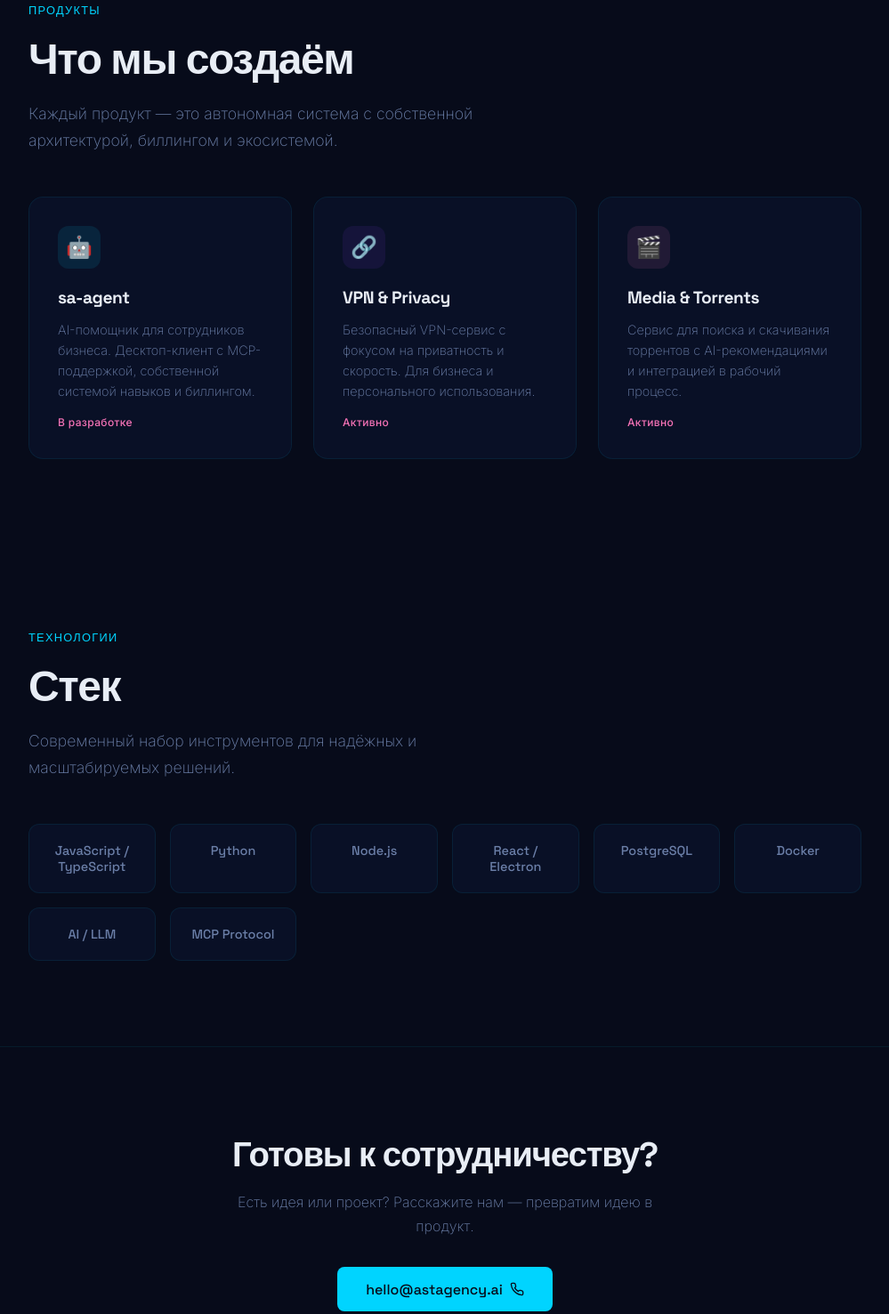
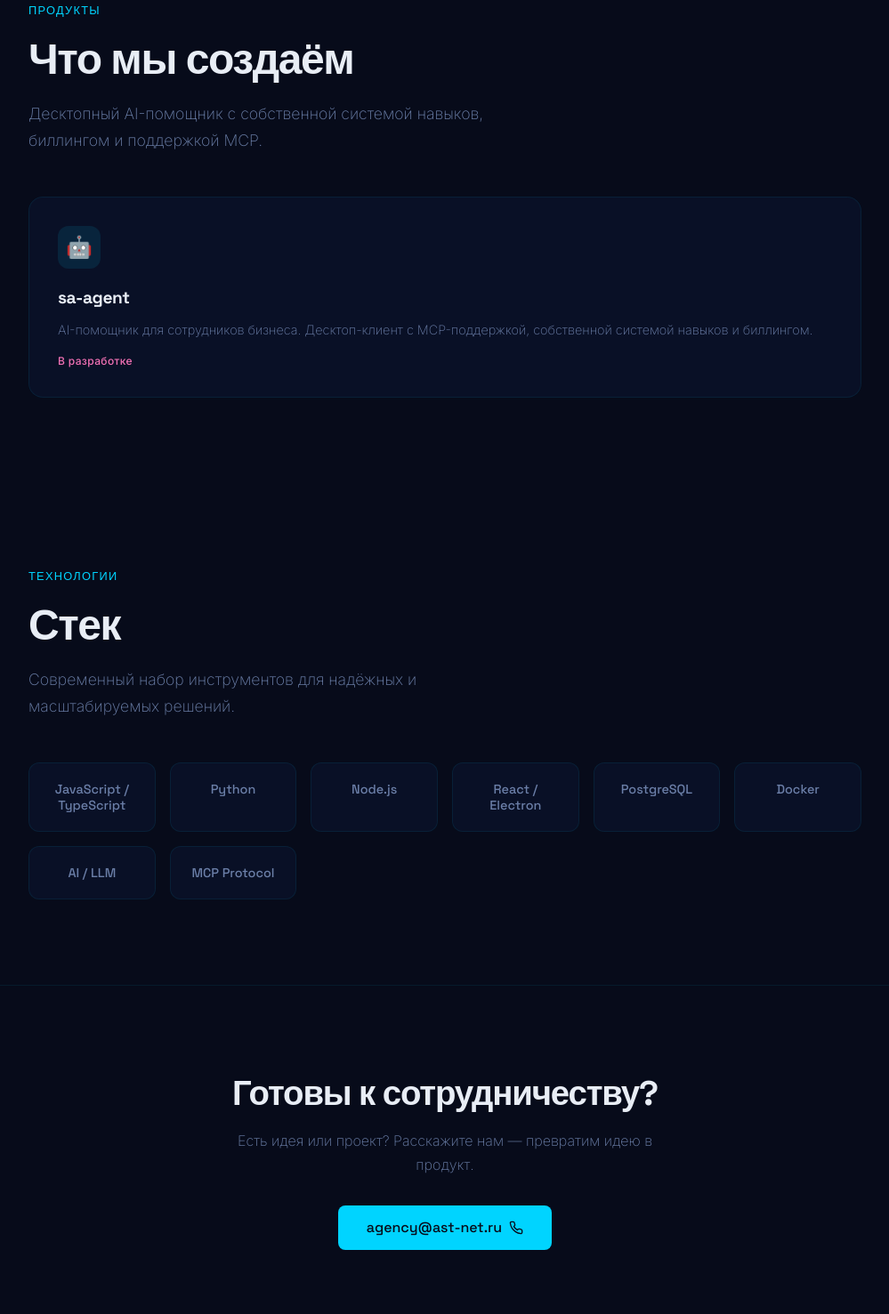
Before and after one commit to AstAgency/astagency.github.io, a plain HTML site: page index.html in a window 1280 px wide. Shown: the part 893-2370 px from the top of the page at 89% size, without its empty margins (140-1139 px from the left). Drawn offline with Linux system fonts and the light colour scheme.

Commit message:
fix: убрал VPN и Torrents, обновил email
- Оставил только sa-agent (единственный продукт AstAgency)
- Email: agency@ast-net.ru

```diff
--- a/index.html
+++ b/index.html
@@ -571,8 +571,7 @@
       <div class="section-label fade-in">Продукты</div>
       <h2 class="section-title fade-in stagger-1">Что мы создаём</h2>
       <p class="section-desc fade-in stagger-2">
-        Каждый продукт — это автономная система с собственной архитектурой,
-        биллингом и экосистемой.
+        Десктопный AI-помощник с собственной системой навыков, биллингом и поддержкой MCP.
       </p>
 
       <div class="products-grid">
@@ -581,20 +580,6 @@
           <h3>sa-agent</h3>
           <p>AI-помощник для сотрудников бизнеса. Десктоп-клиент с MCP-поддержкой, собственной системой навыков и биллингом.</p>
           <span class="product-tag">В разработке</span>
-        </div>
-
-        <div class="product-card fade-in stagger-2">
-          <div class="product-icon" style="background: rgba(124,58,237,0.1); color: var(--accent-2);">🔗</div>
-          <h3>VPN & Privacy</h3>
-          <p>Безопасный VPN-сервис с фокусом на приватность и скорость. Для бизнеса и персонального использования.</p>
-          <span class="product-tag">Активно</span>
-        </div>
-
-        <div class="product-card fade-in stagger-3">
-          <div class="product-icon" style="background: rgba(244,114,182,0.1); color: var(--accent-3);">🎬</div>
-          <h3>Media & Torrents</h3>
-          <p>Сервис для поиска и скачивания торрентов с AI-рекомендациями и интеграцией в рабочий процесс.</p>
-          <span class="product-tag">Активно</span>
         </div>
       </div>
     </div>
@@ -629,8 +614,8 @@
       <p class="fade-in stagger-2">
         Есть идея или проект? Расскажите нам — превратим идею в продукт.
       </p>
-      <a href="mailto:hello@astagency.ai" class="btn-primary fade-in stagger-3">
-        hello@astagency.ai
+      <a href="mailto:agency@ast-net.ru" class="btn-primary fade-in stagger-3">
+        agency@ast-net.ru
         <svg width="16" height="16" viewBox="0 0 24 24" fill="none" stroke="currentColor" stroke-width="2" stroke-linecap="round" stroke-linejoin="round"><path d="M22 16.92v3a2 2 0 0 1-2.18 2 19.79 19.79 0 0 1-8.63-3.07 19.5 19.5 0 0 1-6-6 19.79 19.79 0 0 1-3.07-8.67A2 2 0 0 1 4.11 2h3a2 2 0 0 1 2 1.72 12.84 12.84 0 0 0 .7 2.81 2 2 0 0 1-.45 2.11L8.09 9.91a16 16 0 0 0 6 6l1.27-1.27a2 2 0 0 1 2.11-.45 12.84 12.84 0 0 0 2.81.7A2 2 0 0 1 22 16.92z"/></svg>
       </a>
     </div>
```
